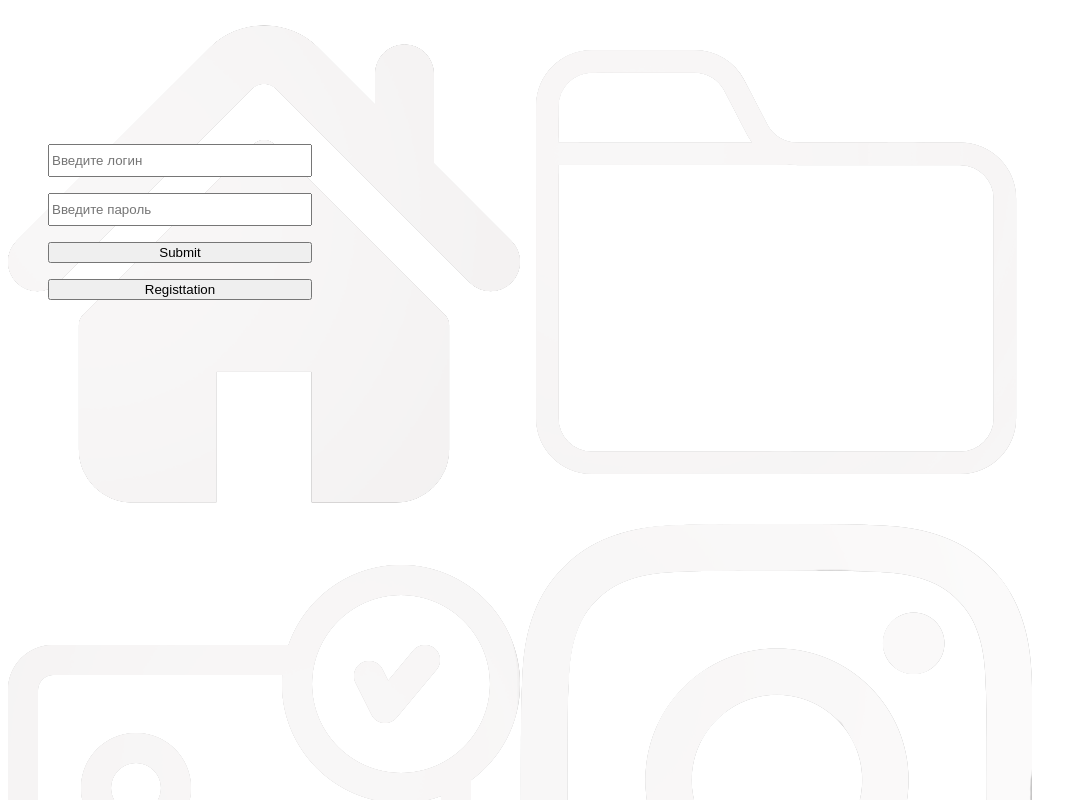
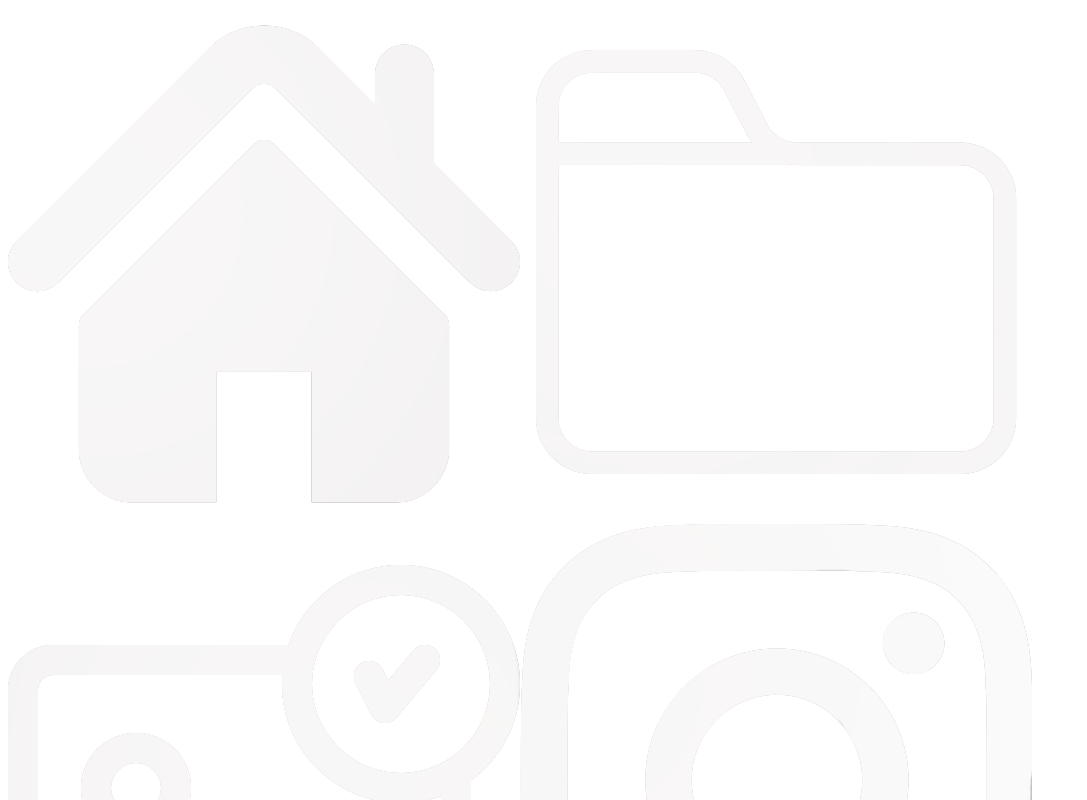
Before and after one commit to Milanovru/Weather-bot, a Vue app in the folder frontend/web-app/: page /accounts in a window 1280 px wide. Shown: the top 800 px of the page, without its empty margins (0-1087 px from the left). Built offline with nearby package versions, Linux system fonts and the light colour scheme.

Commit message:
добавлена обработка ошибок на пустой логин/пароль

```diff
--- a/frontend/web-app/src/components/v-login.vue
+++ b/frontend/web-app/src/components/v-login.vue
@@ -1,12 +1,25 @@
 <template>
     <div class="form">
-        <p>{{this.$store.getters.GET_STATUS}}</p>
-        <input v-model.lazy="account.username" type='text' placeholder="Введите логин" class="form-item item1"/>
-        <input v-model.lazy="account.password" type='password' placeholder="Введите пароль" class="form-item item1"/>
-        <button @click="login()">
+        <label>{{this.$store.getters.GET_STATUS}}</label>
+        <input
+            v-model.lazy="account.username"
+            type='text'
+            placeholder="Введите логин"
+            class="form-item item1"
+            :class="{alert: isAlert}"
+            @click="hidden_alert()"
+            />
+        <input v-model.lazy="account.password"
+            type='password'
+            placeholder="Введите пароль"
+            class="form-item item1"
+            :class="{alert: isAlert}"
+            @click="hidden_alert()"
+        />
+        <button @click="login()" class="btn btn-submit">
             Submit
         </button>
-        <button @click="create_account()">
+        <button @click="create_account()" class="btn btn-register">
             Registtation
         </button>
     </div>
@@ -21,16 +34,25 @@
                 password: null,
             },
             label: null,
+            isAlert: false,
         }
     },
     methods: {
         login () {
-            this.$store.dispatch("LOGIN", this.account)
-            this.clear_input()
-            setTimeout(this.redirect_to_office, 2000)
+            if (this.account.username == null || this.account.password == null) {
+                this.display_alert()
+            } else {
+                this.$store.dispatch("LOGIN", this.account)
+                this.clear_input()
+                setTimeout(this.redirect_to_office, 2000)
+            }
         },
         create_account () {
-            this.$store.dispatch("SET_ACCOUNT", this.account)
+            if (this.account.username == null || this.account.password == null) {
+                this.display_alert()
+            } else {
+                this.$store.dispatch("SET_ACCOUNT", this.account)
+            }
         },
         redirect_to_office () {
             this.$router.push('/office')
@@ -44,24 +66,24 @@
             this.account.username = null
             this.account.password = null
         },
+        display_alert () {
+            this.$store.commit('SET_STATUS', 'Поля логина и пароля не могут быть пустыми!')
+            this.isAlert = true
+        },
+        hidden_alert () {
+            this.$store.commit('SET_STATUS_DEFAULT')
+            this.isAlert = false
+        }
     }
 }
 </script>
 
 <style lang="less">
 
-.form {
-    position: absolute;
-    top: 6rem;
-    left: 3rem;
-    display: grid;
-    gap: 1rem;
-
-    .item1, .item2 {
-        width: 16rem;
-        height: 1.7rem;
-    }
-
+.alert {
+    outline: none !important;
+    border: 3px solid rgb(211, 43, 43);
+    border-radius: 3px;
 }
 
 </style>
```
